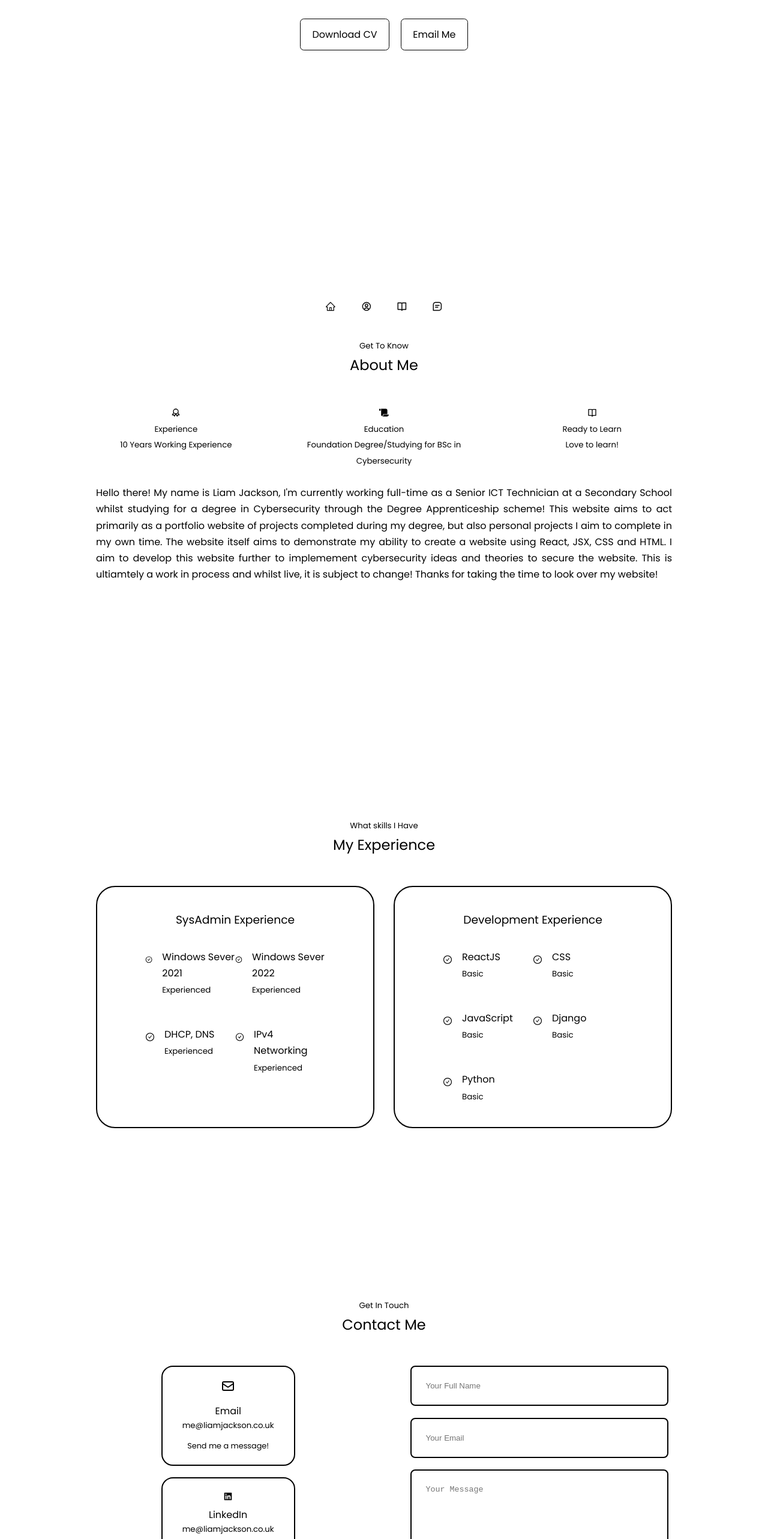
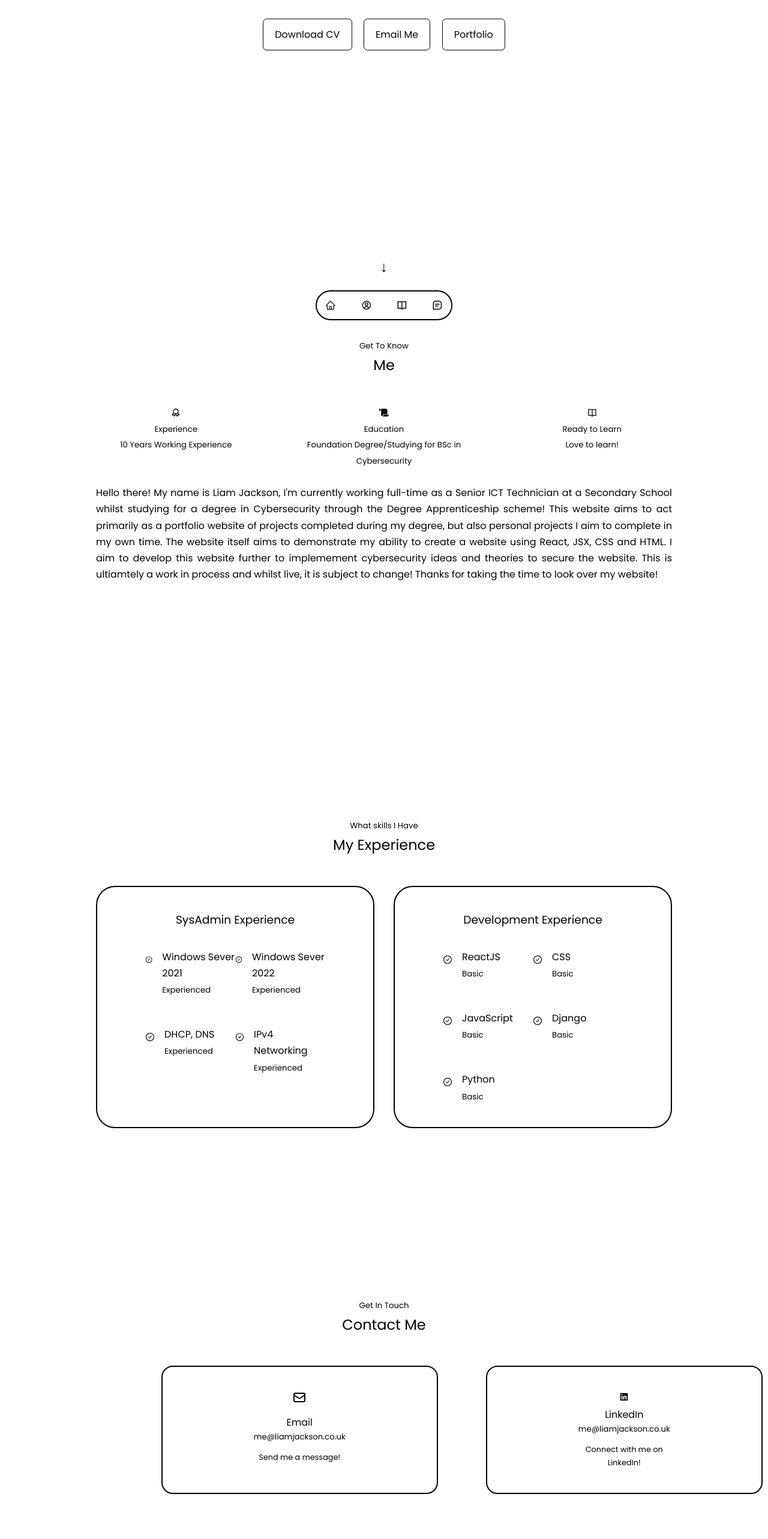
Before and after one commit to JacksonLDJ/react-portfolio-website, a React (Create React App) app: page / in a window 1280 px wide. Shown: the part 234-2800 px from the top of the page at 60% size. Built offline with nearby package versions, Linux system fonts and the light colour scheme; the HTML template or start-up script is replaced by a standard one.

Commit message:
Portfolio
Portfolio added, contact page changed

```diff
--- a/package.json
+++ b/package.json
@@ -11,6 +11,7 @@
     "react-dom": "^18.2.0",
     "react-icons": "^4.10.1",
     "react-scripts": "5.0.1",
+    "react-scroll": "^1.9.0",
     "react-toggle-dark-mode": "^1.1.1",
     "web-vitals": "^2.1.4"
   },
--- a/src/App.jsx
+++ b/src/App.jsx
@@ -5,6 +5,7 @@ import Contact from './components/contact/Contact'
 import Experience from './components/Experience/Experience'
 import About from './components/about/About'
 import DarkMode from './components/DarkMode/DarkMode'
+import Portfolio from './components/Portfolio/Portfolio'
 
 
 export const App = () => {
@@ -16,6 +17,7 @@ export const App = () => {
         <About />
         <Experience />
         <Contact />
+        <Portfolio />
     </>
   )
 }
--- a/src/components/Header/CTA.jsx
+++ b/src/components/Header/CTA.jsx
@@ -1,13 +1,16 @@
-import React from 'react'
-import CV from '../../assets/CV.pdf'
+// CTA.jsx
+import React from 'react';
+import { Link, animateScroll as scroll } from 'react-scroll';
+import CV from '../../assets/CV.pdf';
 
 const CTA = () => {
   return (
     <div className='cta'>
-        <a href={CV} download className="btn">Download CV</a>
-        <a href="mailto:me@liamjackson.co.uk" className='btn btn-primary'>Email Me</a>
+      <a href={CV} download className="btn">Download CV</a>
+      <a href="mailto:me@liamjackson.co.uk" className='btn btn-primary'>Email Me</a>
+      <Link to="Portfolio" smooth={true} duration={500} className='btn btn-primary'>Portfolio</Link>
     </div>
-  )
-}
+  );
+};
 
-export default CTA
+export default CTA;
--- a/src/components/Header/Header.css
+++ b/src/components/Header/Header.css
@@ -34,6 +34,24 @@ Header {
     width: 25%;
 }
 
+/* Updated style for the scroll-down arrow */
+.scroll-down-arrow {
+    position: fixed;
+    bottom: 100px; /* Adjust the distance from the bottom as needed to clear the nav bar */
+    left: 50%;
+    transform: translateX(-50%);
+    font-size: 24px; /* Adjust the font size as needed */
+    color: var(--color-primary); /* Use the same color as your header text */
+    cursor: pointer;
+    transition: opacity 0.6s ease-in-out; /* Adjust the duration as needed */
+  }
+
+  .scroll-down-arrow.hidden {
+    opacity: 0;
+    pointer-events: none;
+  }
+
+
 
 /* Media Queries */
 
--- a/src/components/Header/Header.jsx
+++ b/src/components/Header/Header.jsx
@@ -1,23 +1,40 @@
-import React from 'react'
-import './Header.css'
-import CTA from './CTA'
-import HeaderSocial from './HeaderSocial'
-
-
-
+import React, { useState, useEffect } from 'react';
+import './Header.css';
+import CTA from './CTA';
+import HeaderSocial from './HeaderSocial';
 
 const Header = () => {
+  const [opacity, setOpacity] = useState(1);
+
+  useEffect(() => {
+    const handleScroll = () => {
+      const scrollPosition = window.scrollY;
+      // Adjust the formula based on your preference
+      const newOpacity = 1 - scrollPosition / 10;
+      setOpacity(newOpacity < 0 ? 0 : newOpacity); // Ensure opacity doesn't go below 0
+    };
+
+    window.addEventListener('scroll', handleScroll);
+
+    return () => {
+      window.removeEventListener('scroll', handleScroll);
+    };
+  }, []);
+
   return (
     <header>
       <div className="header__container">
         <h5>Hello, I'm</h5>
         <h1>Liam Jackson</h1>
         <h5>Senior ICT Technician and Cybersecurity University Student</h5>
-        <CTA></CTA>
+        <CTA />
+      </div>
 
+      <div className="scroll-down-arrow" style={{ opacity }}>
+        <span>↓</span>
       </div>
     </header>
-  )
-}
+  );
+};
 
-export default Header
+export default Header;
--- a/src/components/Nav/Nav.css
+++ b/src/components/Nav/Nav.css
@@ -1,5 +1,4 @@
 nav {
-    background: rgba(0, 0, 0, 0);
     width: max-content;
     display: block;
     padding: 0.7rem, 1.7rem;
@@ -11,7 +10,9 @@ nav {
     display: flex;
     gap: 0.8rem;
     border-radius: 3rem;
-    backdrop-filter: blur(15px);
+    backdrop-filter: blur(20px);
+    background: transparent;
+    border: 2px solid var(--color-primary)
 }
 
 nav a {
@@ -19,6 +20,5 @@ nav a {
     padding: 0.9rem;
     border-radius: 50%;
     display: flex;
-    color: var(red);
     font-size: 1.1rem;
 }
--- /dev/null
+++ b/src/components/Portfolio/Portfolio.css
@@ -0,0 +1,36 @@
+
+.portfolio__container{
+    text-align: justify;
+    background-color: var(--color-bg);
+    color: var(--color-primary);
+}
+
+
+
+
+
+/* Media Queries */
+
+@media screen and (max-width: 1024px) {
+    header {
+        height: 68vh;
+    }
+
+    .header__logo {
+        display: none;
+    }
+
+}
+
+@media screen and (max-width: 600px){
+    header {
+        height: 100vh;
+    }
+    .header__socials {
+        display: none;
+    }
+
+    .header__logo {
+        display: none;
+    }
+}
--- /dev/null
+++ b/src/components/Portfolio/Portfolio.jsx
@@ -0,0 +1,30 @@
+import React from 'react'
+import'./Portfolio.css'
+import {TbAward} from 'react-icons/tb'
+import {FaScroll} from 'react-icons/fa'
+import {BiBookOpen} from 'react-icons/bi'
+
+const About = () => {
+  return (
+    <section id='Portfolio'>
+      <h5>Take a look at</h5>
+      <h2>My Portfolio</h2>
+
+
+      <div className="container portfolio__container">
+        <div className='portfolio__content'>
+
+
+      <p>As I develop projects for my degree, I will add to this section of the website. My current projects include:</p>
+
+      <ul>
+      < li >asd</li>
+      </ul>
+
+      </div>
+      </div>
+    </section>
+  )
+}
+
+export default About
--- a/src/components/about/About.jsx
+++ b/src/components/about/About.jsx
@@ -8,7 +8,7 @@ const About = () => {
   return (
     <section id='about'>
       <h5>Get To Know</h5>
-      <h2>About Me</h2>
+      <h2>Me</h2>
 
 
       <div className="container about__container">
--- a/src/components/contact/Contact.css
+++ b/src/components/contact/Contact.css
@@ -6,9 +6,10 @@
 }
 
 .contact__options {
-    display: flex;
-    flex-direction: column;
-    gap: 1.2rem;
+    display: grid;
+    grid-template-columns: repeat(3, 1fr);
+    gap: 5rem;
+    background-color: var(--color-bg);
 }
 
 .contact__option {
@@ -20,6 +21,11 @@
     border-color: var(--color-primary);
     transition: var(--transition);
     color: var(--color-primary);
+    background: transparent;
+    padding: 2.4rem 9.5rem;
+    border-radius: rem;
+    border: 1px solid transparent;
+    border: 2px solid var(--color-primary);
 }
 
 
--- a/src/components/contact/Contact.jsx
+++ b/src/components/contact/Contact.jsx
@@ -24,16 +24,9 @@ const Contact = () => {
           <a href="https://www.linkedin.com/in/liam-jackson-29717a294/">Connect with me on LinkedIn!</a>
         </article>
         </div>
-      {/*END OF CONTACT OPTIONS */}
-      <form action="">
-        <input type="text" name='name' placeholder='Your Full Name' required />
-        <input type="email" name='email' placeholder='Your Email' required />
-        <textarea name="message" placeholder='Your Message' rows="7" required></textarea>
-        <button type= 'submit' className='btn btn-primary' >Send Message</button>
-      </form>
       </div>
       </section>
-  )
+)
 }
 
 export default Contact
```
Also changed, not shown: 1 other file (tests, documents, lock files or other folders).
